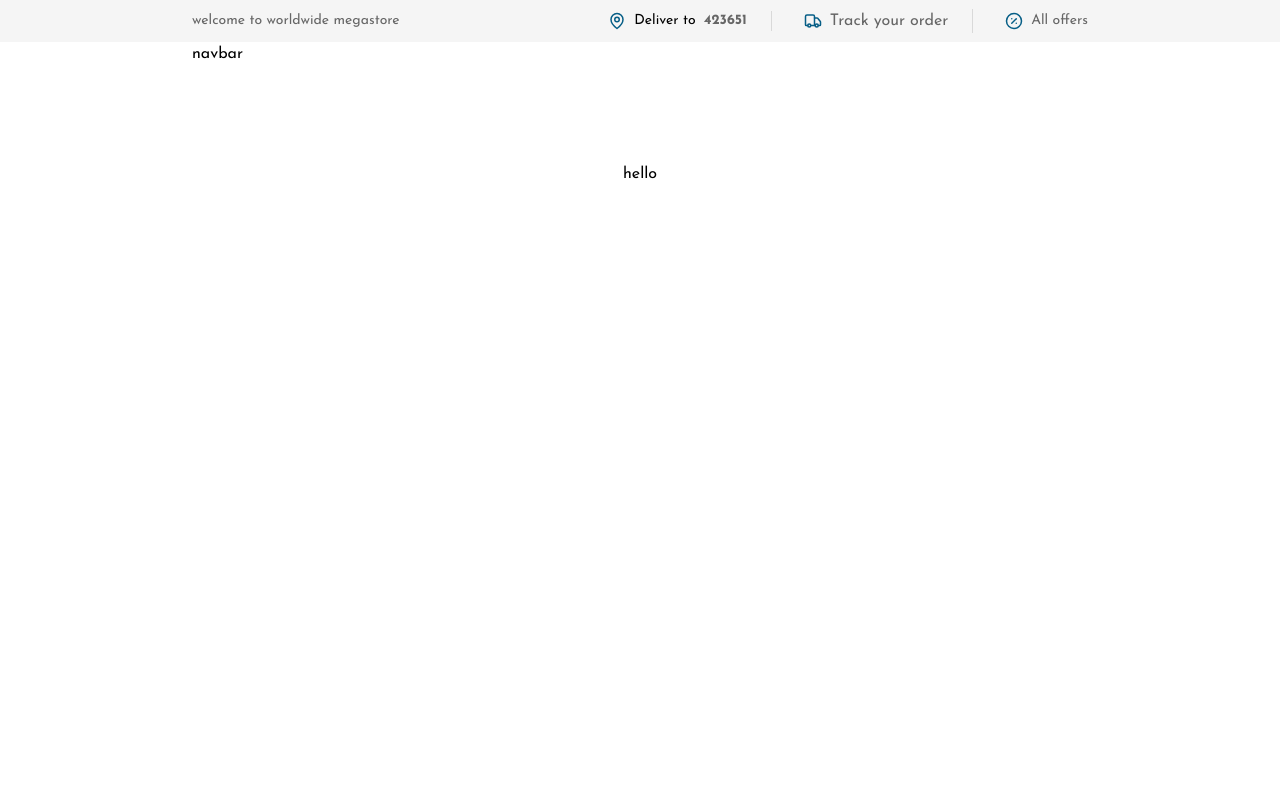
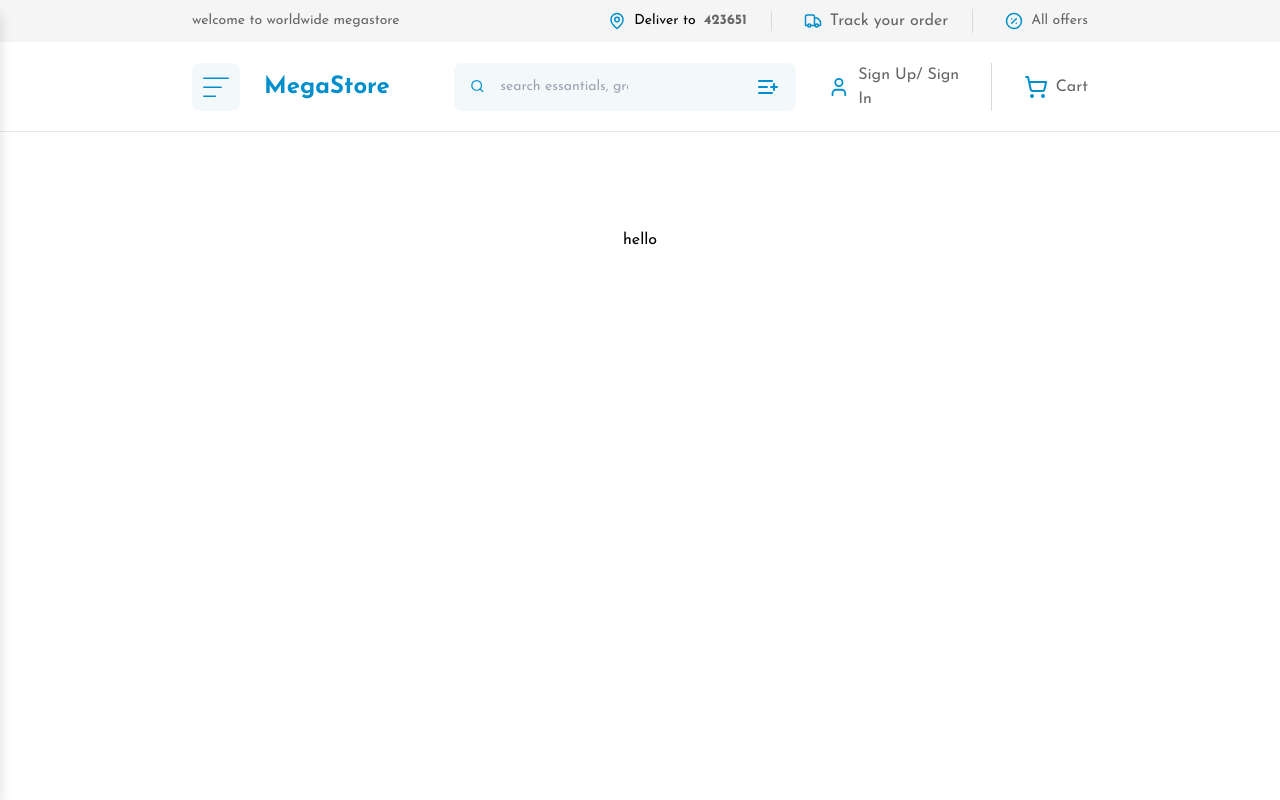
Before and after one commit to sylvaincodes/megastore, a Next.js app: page / in a window 1280 px wide. Shown: the top 800 px of the page. Built offline with nearby package versions, Linux system fonts and the light colour scheme; no server answers.

Commit message:
navbar : set up

```diff
--- a/app/(pages)/page.tsx
+++ b/app/(pages)/page.tsx
@@ -15,10 +15,10 @@ export default function Home() {
 
 
 export const metadata: Metadata = {
-  title: 'page d\'acceuil',
+  title: 'Home page',
   description: 'Buy more than you think',
   openGraph: mergeOpenGraph({
-    title: 'page d\'acceuil',
+    title: 'Home page',
     url: '/',
   }),
 }
--- /dev/null
+++ b/components/ui/icons-groups.tsx
@@ -0,0 +1,28 @@
+import { SearchIcon, ShoppingCart, User } from 'lucide-react'
+import React, { Fragment } from 'react'
+
+export const IconsGroup = ({openSearch,setOpenSearch}: {openSearch: boolean; setOpenSearch: any}) => {
+  return (
+    <Fragment>
+        <div className='md:hidden flex items-center gap-x-2 border-r
+                        border-border_gray pe-6 max-w-[200px]'>
+
+                          <button onClick={  () => setOpenSearch(!openSearch)}>
+                          <SearchIcon size={24} className='text-color_icon' />
+                          </button>
+
+                        </div>
+
+                        <div className='flex items-center  gap-x-2 border-r
+                        border-border_gray pe-6 max-w-[200px]'>
+                          <User size={24} className='text-color_icon' />
+                          <p className='hidden lg:flex text-text_gray'>Sign Up/ Sign In</p>
+                        </div>
+
+                        <div className='inline-flex items-center gap-x-2 w-fit'>
+                          <ShoppingCart size={24} className='text-color_icon' />
+                          <span className='hidden lg:flex text-text_gray'>Cart</span>
+                        </div>
+    </Fragment>
+  )
+}
--- /dev/null
+++ b/components/ui/logo.tsx
@@ -0,0 +1,11 @@
+import Link from 'next/link'
+import React from 'react'
+
+export const Logo = ({active}: {active: boolean}) => {
+  return (
+    <Link href="/" className={`${active ? "" : "hidden"} sm:flex flex text-primary-600
+                        font-extrabold text-2xl`}>
+                          MegaStore
+                        </Link>
+  )
+}
--- /dev/null
+++ b/components/ui/search-input.tsx
@@ -0,0 +1,23 @@
+import { ListPlus, Search } from 'lucide-react'
+import React from 'react'
+
+export const SearchInput = ({active}: {active: boolean}) => {
+  return (
+    <div className={`h-[48px] ${active ? "" : "hidden"}  md:flex max-w-md rounded-lg flex gap-x-32 items-center bg-bg_primary_light px-4`}>
+        <div className="flex gap-x-4">
+          <Search size={18} className="text-color_icon" />
+          <input
+            className="placeholder-shown:border-gray-500 focus:outline-none w-full bg-transparent focus:border-0 text-sm text-text_gray"
+            type="text"
+            name="search"
+            id="search"
+            placeholder="search essantials, groceries and more..."
+          />
+        </div>
+
+        <div className="ms-auto">
+          <ListPlus size={24} className="text-color_icon" />
+        </div>
+      </div>
+  )
+}
--- /dev/null
+++ b/components/ui/search.tsx
@@ -0,0 +1,34 @@
+import { X } from "lucide-react";
+import React, { Fragment } from "react";
+import { SearchInput } from "./search-input";
+
+export const SearchItem = ({
+  openSearch,
+  setOpenSearch,
+}: {
+  openSearch: boolean;
+  setOpenSearch: any;
+}) => {
+  return (
+    <Fragment>
+      <SearchInput active={false} />
+
+      {/* mobile menu */}
+      <div
+        className={`shadow-lg fixed p-4  left-0 top-0 min-h-screen
+        min-w-full bg-white transition-all easy-out duration-800 ${
+          openSearch ? "translate-x-0" : "-translate-x-full"
+        } `}
+      >
+        <div className="flex flex-col gap-y-16 items-center">
+          <div>
+            <button onClick={() => setOpenSearch(!openSearch)}>
+              <X size={48} className="text-color_icon" />
+            </button>
+          </div>
+          <SearchInput active={true} />
+        </div>
+      </div>
+    </Fragment>
+  );
+};
--- a/components/wrappers/header/subs-components/header-top.tsx
+++ b/components/wrappers/header/subs-components/header-top.tsx
@@ -14,19 +14,19 @@ export const HeaderTop = () => {
                         </p>
                     </div>
 
-                    <div className='hidden md:flex flex gap-x-8 items-center ms-auto'>
+                    <div className='flex gap-x-8 items-center ms-auto'>
 
-                        <div className='inline-flex gap-x-2 items-center border-r border-border_gray pe-6'>
-                            <MapPin size={18} className='text-primary-800'/>
+                        <div className='hidden sm:flex inline-flex gap-x-2 items-center border-r border-border_gray pe-6'>
+                            <MapPin size={18} className='text-color_icon'/>
                             <span className=' text-sm'>Deliver to</span>
                             <strong className='text-sm text-text_gray'>423651</strong>
                         </div>
-                        <div className='inline-flex gap-x-2 items-center border-r border-border_gray pe-6'>
-                            <Truck size={18} className='text-primary-800'/>
+                        <div className='hidden md:flex  inline-flex gap-x-2 items-center border-r border-border_gray pe-6'>
+                            <Truck size={18} className='text-color_icon'/>
                             <span className='text-text_gray'>Track your order</span>
                         </div>
-                        <div className='inline-flex gap-x-2 items-center'>
-                            <PercentCircle size={18} className='text-primary-800'/>
+                        <div className='hidden md:flex  inline-flex gap-x-2 items-center'>
+                            <PercentCircle size={18} className='text-color_icon'/>
                             <span className='text-sm text-text_gray'> All offers</span>
                         </div>
 
--- /dev/null
+++ b/components/wrappers/header/subs-components/mobile-menu.tsx
@@ -0,0 +1,44 @@
+import { Logo } from "@/components/ui/logo";
+import { X } from "lucide-react";
+import Image from "next/image";
+import React, { Fragment } from "react";
+
+export const MobileMenu = ({
+  openMenu,
+  setOpenMenu,
+}: {
+  openMenu: boolean;
+  setOpenMenu: any;
+}) => {
+  return (
+    <Fragment>
+      <button
+        onClick={() => setOpenMenu(!openMenu)}
+        className="flex justify-center items-center bg-bg_icon rounded-lg h-[48px] w-[48px]"
+      >
+        <Image src="/icons/menu.svg" width="26" height="18" alt="humbergeur" />
+      </button>
+
+      <Logo active={false} />
+
+      {/* mobile menu */}
+      <div
+        className={`shadow-lg fixed p-4  left-0 top-0 min-h-screen max-w-[360px] w-full bg-white transition-all easy-out duration-800 ${
+          openMenu ? "translate-x-0" : "-translate-x-full"
+        } `}
+      >
+        <div className="flex flex-col gap-y-16">
+          <div>
+            <button onClick={() => setOpenMenu(!openMenu)}>
+              <X size={48} className="text-color_icon" />
+            </button>
+          </div>
+
+          <Logo active={true} />
+
+          <div></div>
+        </div>
+      </div>
+    </Fragment>
+  );
+};
--- a/components/wrappers/header/subs-components/navbar.tsx
+++ b/components/wrappers/header/subs-components/navbar.tsx
@@ -1,13 +1,37 @@
-import React from 'react'
+"use client"
+import React, { useState } from 'react'
 import { Container } from '@/components/ui/container'
 import { Row } from '@/components/ui/row'
+import Image from 'next/image'
+import { X } from 'lucide-react'
+import { Logo } from '@/components/ui/logo'
+import { SearchItem } from '@/components/ui/search'
+import { IconsGroup } from '@/components/ui/icons-groups'
+import { MobileMenu } from './mobile-menu'
 
 export const Navbar = () => {
+
+  const [openMenu, setOpenMenu] = useState<boolean>(false);
+  const [openSearch, setOpenSearch] = useState<boolean>(false);
+
   return (
-    <section>
+    <section className='h-[90px] bg-white border-b border-bg-bg_gray'>
             <Container>
-                <Row>
-                    navbar
+                <Row classPlus='gap-x-16'>
+
+                      <div className='flex gap-x-6 items-center'>
+
+                        <MobileMenu openMenu={openMenu} setOpenMenu={setOpenMenu} />
+
+                      </div>
+
+                      <div className='flex items-center justify-end gap-x-8 w-full'>
+
+                        <SearchItem openSearch={openSearch} setOpenSearch={setOpenSearch}/>
+                        <IconsGroup openSearch={openSearch} setOpenSearch={setOpenSearch}  />
+
+                      </div>
+
                 </Row>
             </Container>
         </section>
--- a/tailwind.config.ts
+++ b/tailwind.config.ts
@@ -2,6 +2,7 @@ import type { Config } from "tailwindcss"
 import  colors  from 'tailwindcss/colors'
 
 const config = {
+
   darkMode: ["class"],
   content: [
     './pages/**/*.{ts,tsx}',
@@ -13,9 +14,13 @@ const config = {
   theme: {
     colors:{
         // default colors
+        bg_primary_light: '#F3F9FB',
+        color_icon: '#008ECC',
+        bg_icon: '#F3F9FB',
         bg_gray: '#F5F5F5',
         border_gray: '#D9D9D9',
         text_gray: '#666666',
+        transparent: 'transparent',
         gray: colors.gray,
       black: '#121212',
       white: colors.white,
```
Also changed, not shown: public/icons/menu.svg (added).
